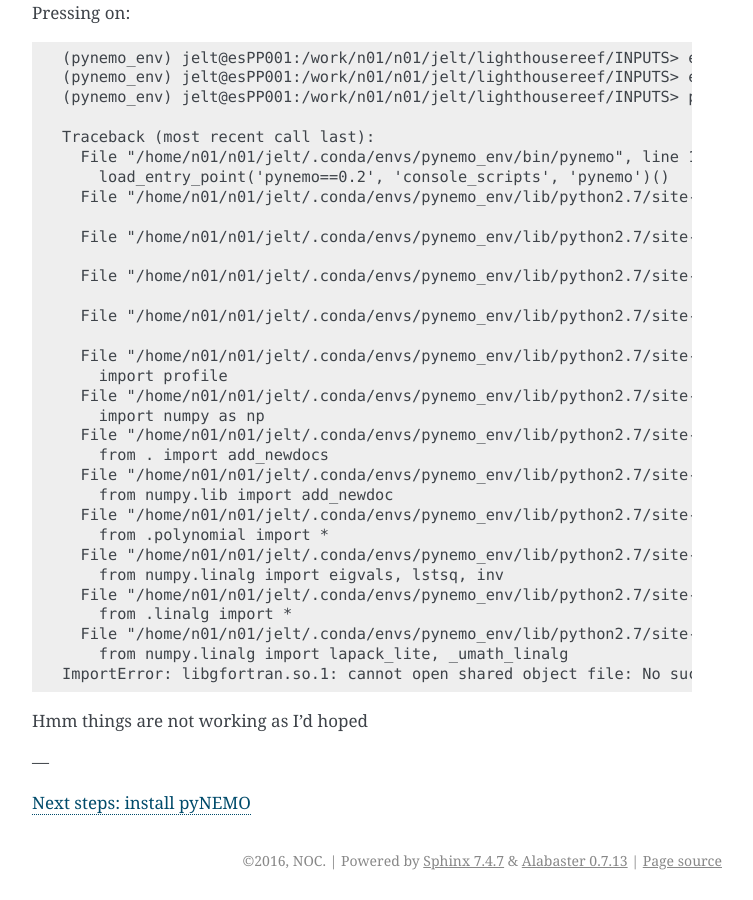
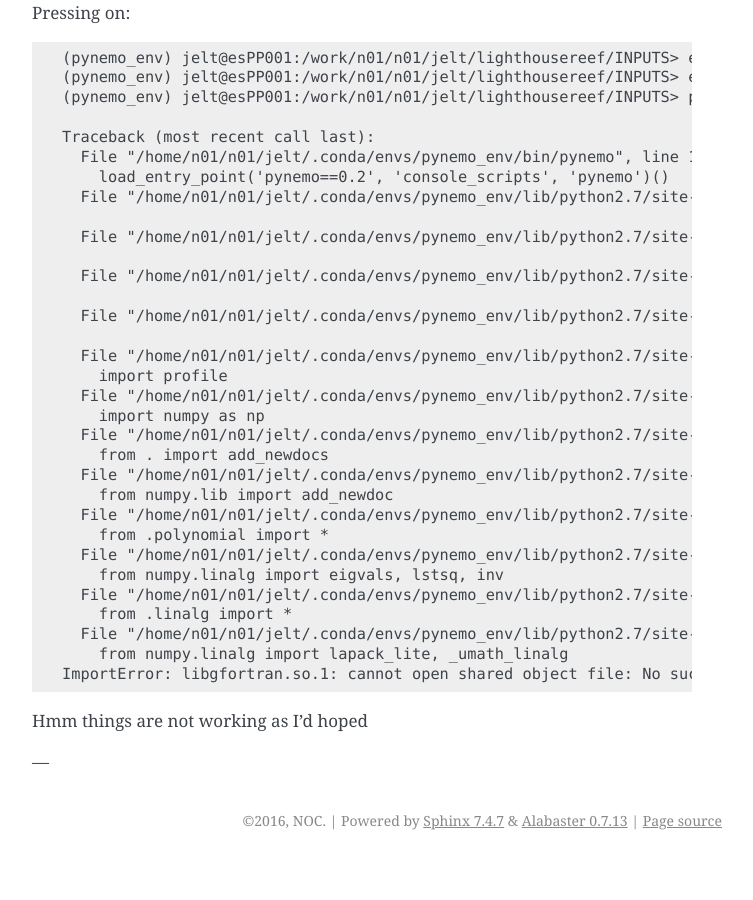
Before and after one commit to NOC-MSM/SEAsia, a Sphinx documentation site: the page built from docs/source/SEAsia.rst, in a window 1280 px wide and 900 px high, scrolled down 7015 px. Shown: the whole window, without its empty margins (388-1141 px from the left). Built offline with Sphinx 7.4.7, drawn with Linux system fonts in a browser that asks for light colours; after the commit the page ends 7875 px from its top, so only the background shows below that.

Commit message:
remove link

```diff
--- a/docs/source/SEAsia.rst
+++ b/docs/source/SEAsia.rst
@@ -371,5 +371,3 @@
 Hmm things are not working as I'd hoped
 
 ---
-
-`Next steps: install pyNEMO <install_pynemo.html>`_
```
